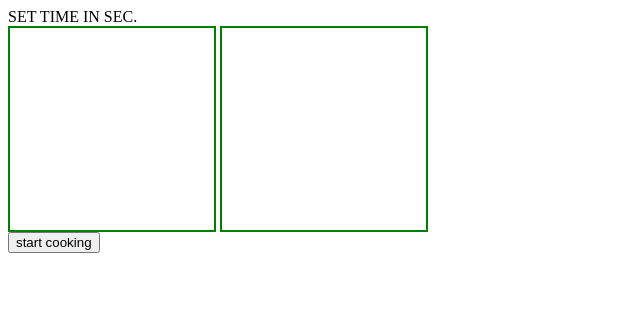
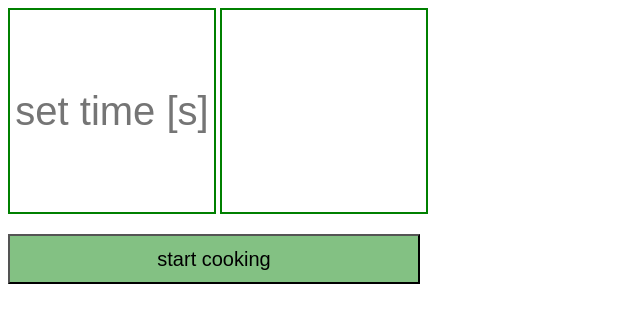
Before and after one commit to VitHusak/Excercise, a PHP site: page / in a window 1280 px wide. Shown: the top 323 px of the page, without its empty margins (0-640 px from the left). Run offline with PHP 8.4, Linux system fonts and the light colour scheme.

Commit message:
small change

```diff
--- a/day14/kitchen_timer/index.html
+++ b/day14/kitchen_timer/index.html
@@ -9,8 +9,8 @@
 
 <body>
 
-  <label for="input">SET TIME IN SEC.</label>
-  <input type="text" id="input" class="box"></input>
+
+  <input type="text" id="input" class="box" placeholder="set time [s]"></input>
 
   <input type="text" id="output" class="box"></input>
 
--- a/day14/kitchen_timer/style.css
+++ b/day14/kitchen_timer/style.css
@@ -8,10 +8,15 @@
   border: 2px solid green;
 }
 
-label {
-  display: block;
-}
 
 button {
   display: block;
+  width: 412px;
+  height: 50px;
+  margin-top: 20px;
+
+  font-size: 20px;
+
+
+  background-color: rgba(0, 128, 0, 0.486);
 }
```
